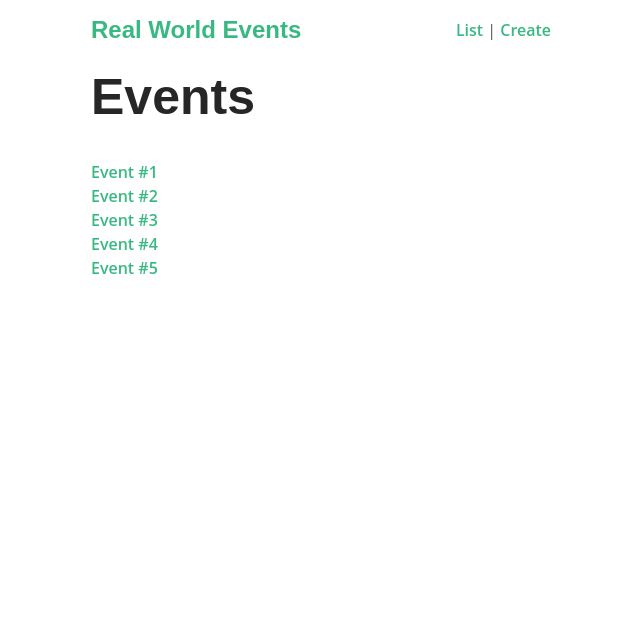
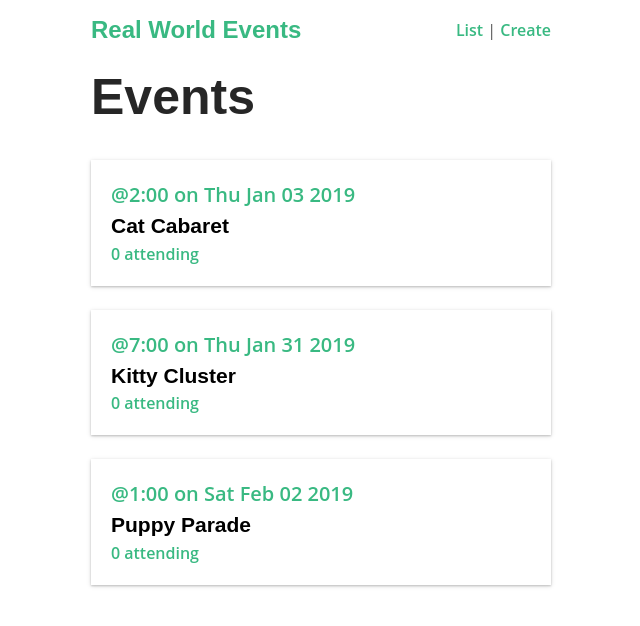
Before and after one commit to ricardocastanho/nuxt-hello-world, a Nuxt app: page /event in a window 1280 px wide. Shown: the top 626 px of the page, without its empty margins (319-959 px from the left). Built offline with nearby package versions, Linux system fonts and the light colour scheme; data requests are answered from the project's data file.

Commit message:
✨ requesting data from axios

```diff
--- a/pages/event/_id.vue
+++ b/pages/event/_id.vue
@@ -5,7 +5,9 @@
 </template>
 
 <script>
-export default {
+import Vue from 'vue'
+
+export default Vue.extend({
   name: 'EventShowPage',
   head() {
     return {
@@ -24,5 +26,5 @@ export default {
       return this.$route.params.id
     }
   }
-}
+})
 </script>
--- a/pages/event/index.vue
+++ b/pages/event/index.vue
@@ -2,17 +2,32 @@
   <div>
     <h1>Events</h1>
 
-    <div v-for="i in 5" :key="i">
-      <NuxtLink :to="`/event/${i}`">
-        Event #{{ i }}
-      </NuxtLink>
-    </div>
+    <EventCard
+      v-for="(event, i) in events"
+      :key="i"
+      :event="event"
+      :data-index="i"
+    />
   </div>
 </template>
 
 <script>
-export default {
+import Vue from 'vue'
+
+export default Vue.extend({
   name: 'EventListPage',
+  asyncData(ctx) {
+    return ctx.$axios.get('http://localhost:3001/events').then(response => {
+      return {
+        events: response.data
+      }
+    }).catch(() => {
+      error({
+        statusCode: 503,
+        message: 'Unable to fetch events at this time, please try again'
+      })
+    })
+  },
   head() {
     return {
       title: 'Events',
@@ -25,5 +40,5 @@ export default {
       ]
     }
   }
-}
+})
 </script>
```
